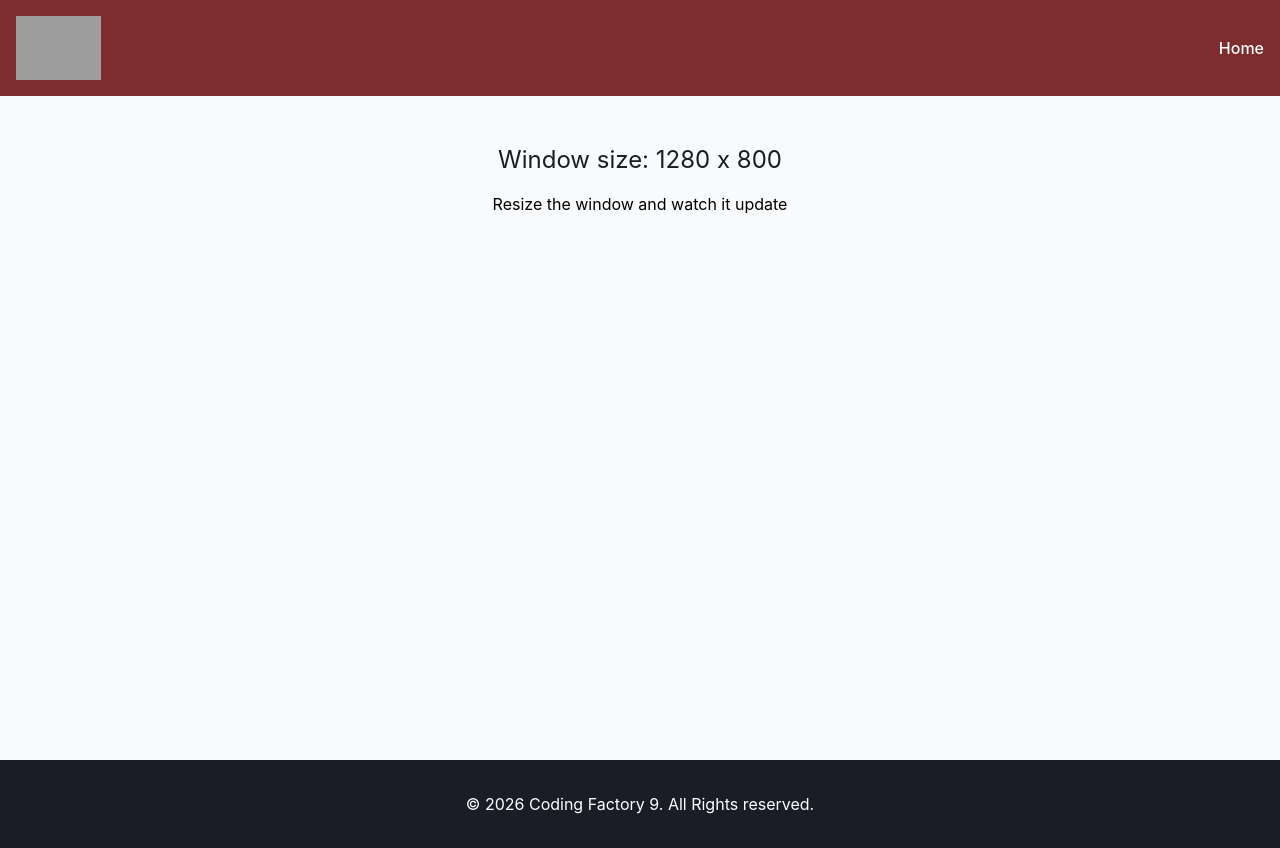
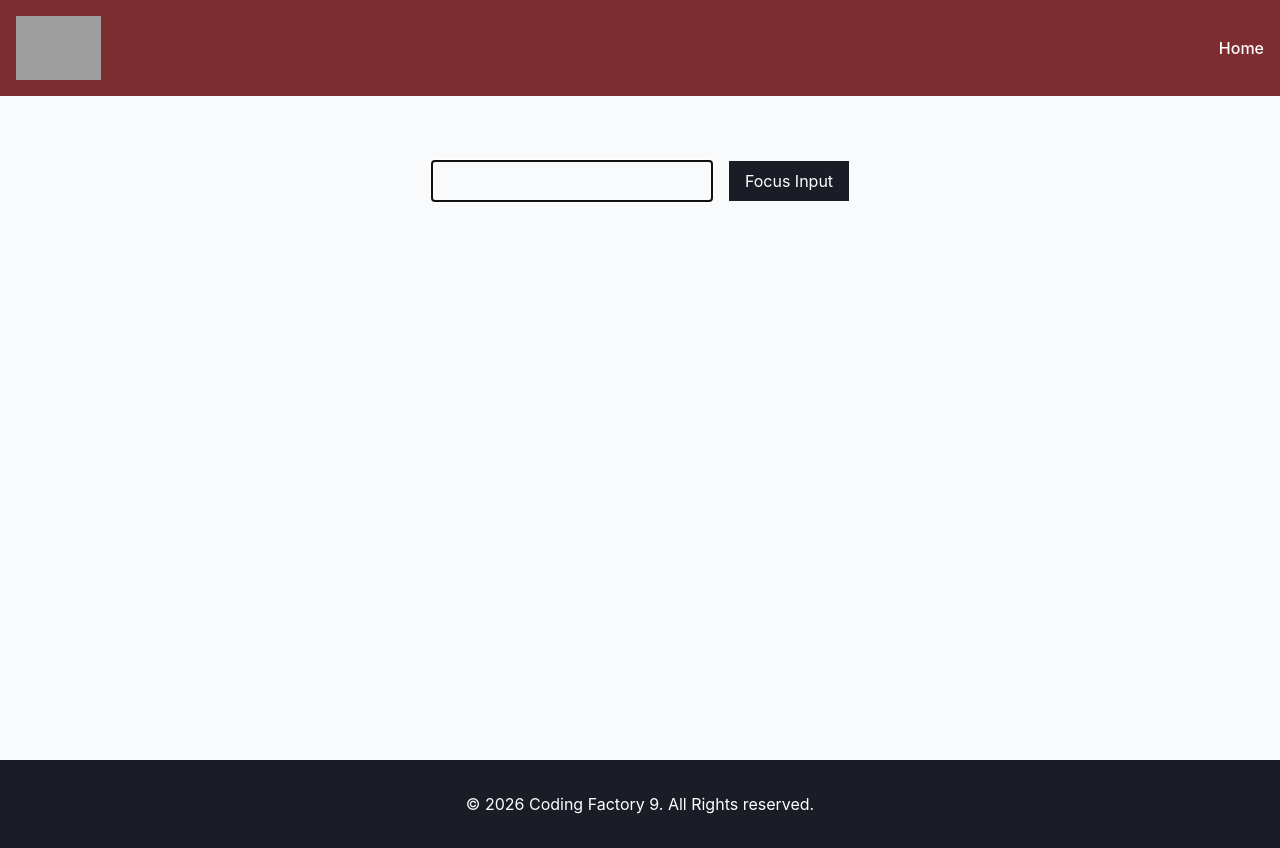
Before and after one commit to daster-13/cf9-react-app, a React (Vite) app: page / in a window 1280 px wide. Built offline with nearby package versions, Linux system fonts and the light colour scheme; grey boxes are pictures that could not be loaded.

Commit message:
feat: add FocusInput component

```diff
--- a/src/App.tsx
+++ b/src/App.tsx
@@ -8,7 +8,8 @@
 // import CounterWithCustomHooks from "./components/LessonFive/CounterWithCustomHooks.tsx";
 // import AutoRedirect from "./components/LessonSix/AutoRedirect.tsx";
 // import AutoRedirectAdvanced from "./components/LessonSix/AutoRedirectAdvanced.tsx";
-import WindowSize from "./components/LessonSix/WindowSize.tsx";
+// import WindowSize from "./components/LessonSix/WindowSize.tsx";
+import FocusInput from "./components/LessonSix/FocusInput.tsx";
 
 // import Counter  from "./components/LessonFour/Counter.tsx"
 // import ClassCounter from "./components/LessonFour/ClassCounter.tsx";
@@ -91,7 +92,8 @@
           <Layout addClasses="bg-gray-50 ">
               {/*<AutoRedirect/>*/}
               {/*<AutoRedirectAdvanced/>*/}
-              <WindowSize/>
+              {/*<WindowSize/>*/}
+              <FocusInput/>
 
           </Layout>
       </>
--- /dev/null
+++ b/src/components/LessonSix/FocusInput.tsx
@@ -0,0 +1,30 @@
+import {useEffect, useRef} from "react";
+
+const FocusInput = () => {
+    const inputRef = useRef<HTMLInputElement>(null)
+
+    const handleClick = () => {
+     inputRef.current?.focus()
+    }
+
+    useEffect(() => {
+        inputRef.current?.focus()
+    }, []);
+    return (
+        <>
+            <div className="text-center space-x-4 my-4">
+                <input
+                    ref={inputRef}
+                    type="text"
+                    className=" border focus:border-orange-400 px-4 py-2" />
+                <button
+                className=" bg-cf-dark-gray  text-white px-4 py-2"
+                onClick={handleClick}>
+                    Focus Input
+
+                </button>
+            </div>
+        </>
+    )
+}
+export default FocusInput;
```
